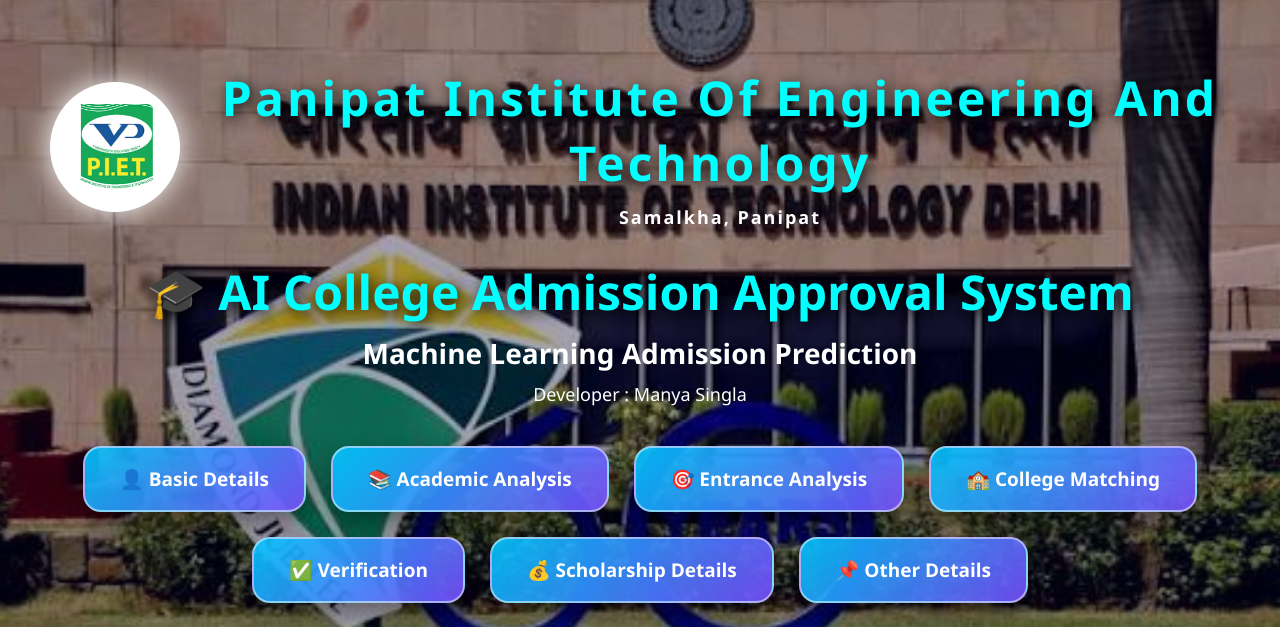
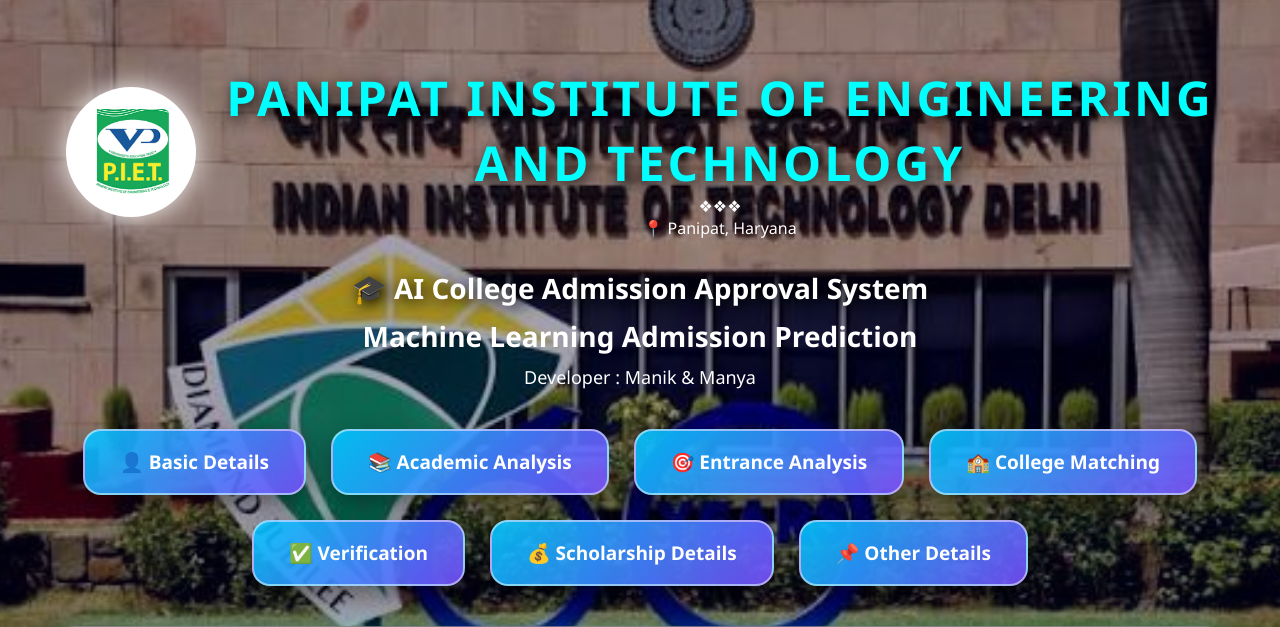
Before and after one commit to Manik2604/College-Admission-Approval-System, a Flask app: page / in a window 1280 px wide. Shown: the top 627 px of the page. Run offline with Flask 3, Linux system fonts and the light colour scheme.

Commit message:
Refactor college header and project title sections

```diff
--- a/templates/index.html
+++ b/templates/index.html
@@ -28,59 +28,55 @@ AI College Admission System
 
 <div class="college-header">
 
+    <img src="/static/images/piet_logo.png" class="college-logo">
 
-<img src="/static/images/piet_logo.png"
-class="college-logo">
+    <div class="college-text">
 
+        <h1 class="college-name">
+            PANIPAT INSTITUTE OF ENGINEERING <br>
+            AND TECHNOLOGY
+        </h1>
 
+        <!-- Decorative Line -->
+        <div class="college-divider">
+            <span></span>
+            ❖❖❖
+            <span></span>
+        </div>
 
-<div>
+        <!-- Location -->
+        <div class="college-location">
+            📍 Panipat, Haryana
+        </div>
 
-
-<h1 class="college-name">
-
-Panipat Institute Of Engineering And Technology
-
-</h1>
-
-
-
-<p class="college-subtitle">
-
-Samalkha, Panipat
-
-</p>
-
+    </div>
 
 </div>
-
-
-</div>
-
 
 <!-- ==========================
      PROJECT TITLE
 ========================== -->
 
 
-<h1 class="project-title">
+<h2 class="project-title">
 
 🎓 AI College Admission Approval System
-
-</h1>
-
-
-<h2 class="project-subtitle">
-
-Machine Learning Admission Prediction
 
 </h2>
 
 
+<h3 class="project-subtitle">
+
+Machine Learning Admission Prediction
+
+</h3>
+
+
 <p class="developer-name">
-
-Developer : Manya Singla
-
+Developer :
+<span>Manik</span>
+<span style="color:white;"> &amp; </span>
+<span>Manya</span>
 </p>
 
 
@@ -262,7 +258,7 @@ Developer : Manya Singla
         <div class="form-group">
             <label>Preferred Branch</label>
             <select id="Preferred_Branch">
-                <option>AIE</option>
+                <option>AI</option>
                 <option>Civil</option>
                 <option>Mechanical</option>
                 <option>CSE</option>
```
